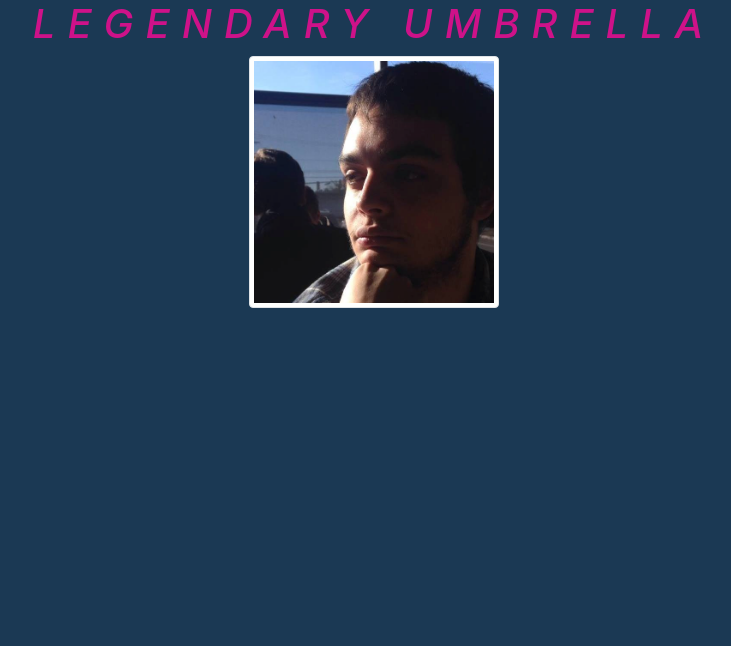
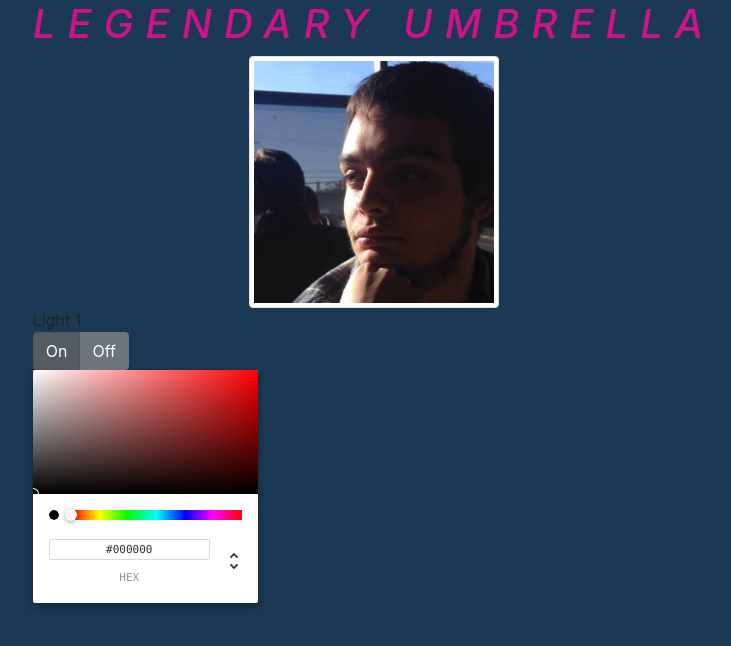
Before and after one commit to GregHilston/legendary-umbrella, a React (Create React App) app in the folder ui/: page / in a window 1280 px wide. Shown: the top 646 px of the page, without its empty margins (266-997 px from the left). Built offline with nearby package versions, Linux system fonts and the light colour scheme.

Commit message:
shitty light control

```diff
--- a/ui/package.json
+++ b/ui/package.json
@@ -9,10 +9,12 @@
     "@types/jest": "^24.9.1",
     "@types/node": "^12.12.47",
     "@types/react": "^16.9.36",
+    "@types/react-color": "^3.0.2",
     "@types/react-dom": "^16.9.8",
     "bootstrap": "^4.5.0",
     "node-sass": "^4.14.1",
     "react": "^16.13.1",
+    "react-color": "^2.18.1",
     "react-dom": "^16.13.1",
     "react-scripts": "3.4.1",
     "typescript": "^3.7.5"
--- a/ui/src/components/App/index.tsx
+++ b/ui/src/components/App/index.tsx
@@ -1,13 +1,15 @@
 import React from 'react';
 import './app.module.scss';
 
-import Fun from '../Fun'
+import Fun from '../Fun';
+import LightControl from '../LightControl';
 
 function App() {
   return (
     <div className='App'>
       <h1 className='meme-spacing center'>LEGENDARY UMBRELLA</h1>
       <Fun/>
+      <LightControl/>
     </div>
   );
 }
--- /dev/null
+++ b/ui/src/components/LightControl/index.tsx
@@ -0,0 +1,38 @@
+import React, { useState } from 'react';
+import { ChromePicker } from 'react-color';
+
+import './light-control.scss';
+
+
+function LightControl() {
+  const [color, setColor] = useState('');
+
+  const handleColorChangeComplete = (c : any) => {
+    setColor(c.hex);
+  };
+
+  return (
+    <div className="light-control">
+      <div className="light-name">Light 1</div>
+
+      {/* on - off */}
+      <div className="btn-group btn-group-toggle" data-toggle="buttons">
+        <label className="btn btn-secondary active">
+          <input type="radio" id="light-on" checked/> On
+        </label>
+        <label className="btn btn-secondary">
+          <input type="radio" name="options"/> Off
+        </label>
+      </div>
+
+      {/* color */}
+      <ChromePicker
+        color={color}
+        onChangeComplete={handleColorChangeComplete}
+        disableAlpha={true}
+      />
+    </div>
+  );
+}
+
+export default LightControl;
--- /dev/null
+++ b/ui/src/components/LightControl/light-control.scss
@@ -0,0 +1,5 @@
+@import '../../colors/base.scss';
+
+.light-control {
+  background-color: $basecolor;
+}
```
Also changed, not shown: 1 other file (tests, documents, lock files or other folders).
